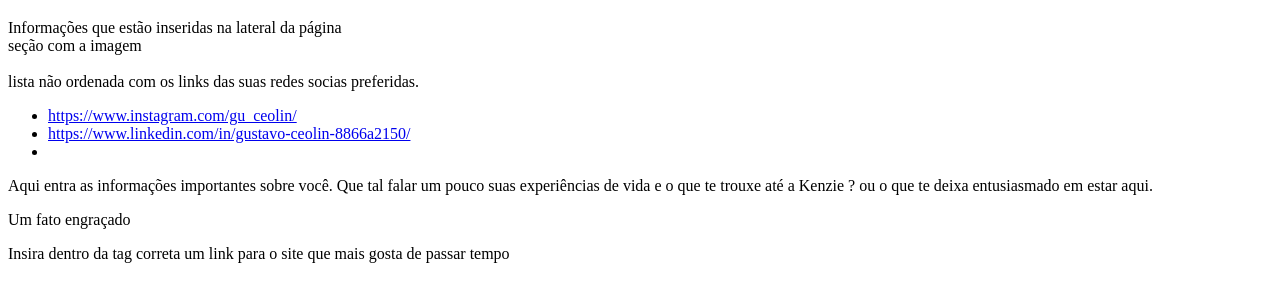
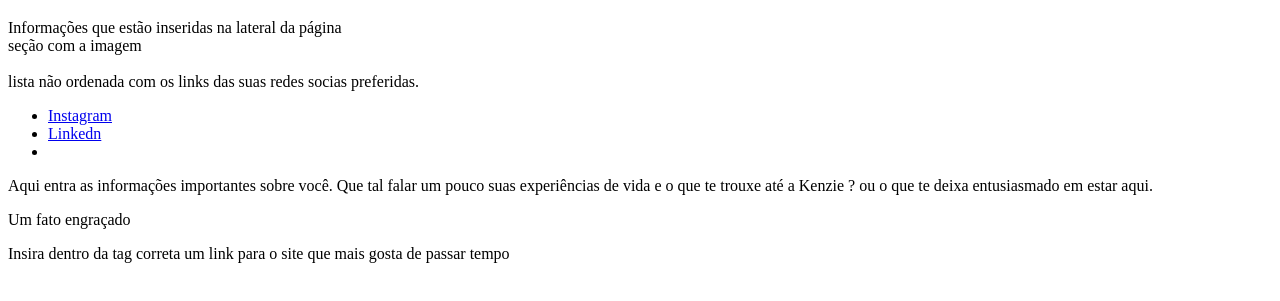
Before and after one commit to GustavoCeolin/pagina_perfil, a plain HTML site: page index.html in a window 1280 px wide. Shown: the part 61-362 px from the top of the page. Drawn offline with Linux system fonts and the light colour scheme.

Commit message:
Add files via upload

```diff
--- a/index.html
+++ b/index.html
@@ -23,8 +23,8 @@
           <section>
           lista não ordenada com os links das suas redes socias preferidas.
             <ul>
-              <li>  <a href="Instagram"> https://www.instagram.com/gu_ceolin/ </a></li>
-              <li> <a href="Linkedn"> https://www.linkedin.com/in/gustavo-ceolin-8866a2150/</a></li>
+              <li>  <a href="https://www.instagram.com/gu_ceolin/"> Instagram </a></li>
+              <li> <a href="https://www.linkedin.com/in/gustavo-ceolin-8866a2150/">Linkedn </a></li>
               <li>
             </ul>
           </section>
```
